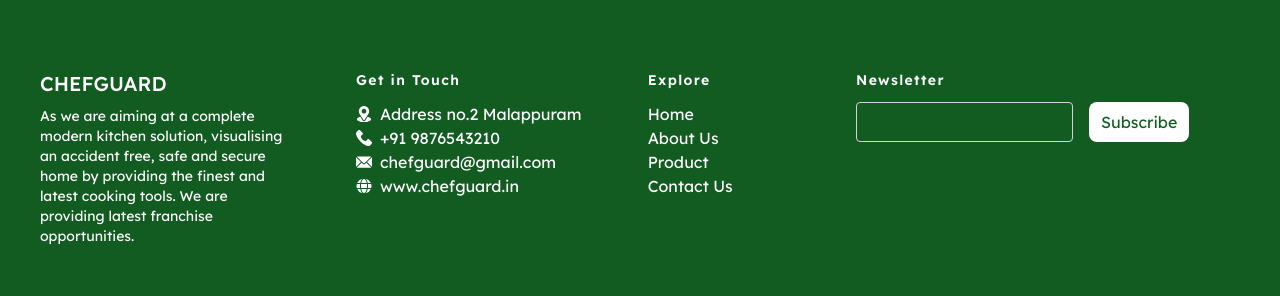
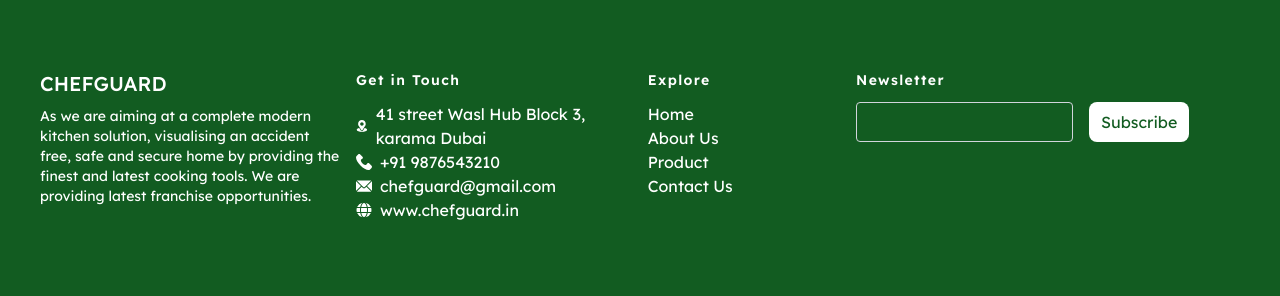
Before and after one commit to source-verse/chefguard, a React (Vite) app: page /product in a window 1280 px wide. Shown: the part 414-710 px from the top of the page. Built offline with nearby package versions, Linux system fonts and the light colour scheme; no server answers; the database is empty.

Commit message:
fixed address and wraping text in footer

```diff
--- a/src/component/Footer.jsx
+++ b/src/component/Footer.jsx
@@ -20,30 +20,32 @@
 
   return (
     <footer className="text-white body-font bg-primary ">
-      <div className="container lg:px-10 py-12 lg:py-24 mx-auto flex md:items-center gap-6 lg:gap-0 lg:items-start md:flex-row md:flex-nowrap flex-wrap flex-col">
-        <div className="lg:w-3/12 flex-shrink-0 md:mx-0 mx-auto text-center md:text-left md:mt-0 mt-10">
-          <a className="flex title-font font-medium items-center md:justify-start justify-center text-white">
+      <div className="container lg:px-10 py-12 lg:py-24 mx-auto flex md:items-center gap-6 lg:gap-0 lg:items-start lg:flex-row md:flex-nowrap flex-wrap flex-col">
+        <div className="lg:w-3/12 md:w-full flex-shrink-0 md:mx-0 mx-auto text-center lg:text-left md:mt-0 mt-10">
+          <a className="flex title-font font-medium items-center lg:justify-start justify-center text-white">
             {/* <img
               className="w-14 md:w-16 scale-125 mr-3"
               src="https://firebasestorage.googleapis.com/v0/b/chefguard-5ca00.appspot.com/o/images%2Fphoto_2023-11-05_22-00-02-removebg-preview.png?alt=media&token=34926ae0-1bc0-47a5-bd2d-7c4eb314ef53"
             /> */}
             <span className="text-xl">CHEFGUARD</span>
           </a>
-          <p className="mt-2 w-64 text-sm text-white">
-            As we are aiming at a complete modern kitchen solution, visualising
-            an accident free, safe and secure home by providing the finest and
-            latest cooking tools. We are providing latest franchise
-            opportunities.
-          </p>
+          <div className="flex lg:justify-start justify-center">
+            <p className="mt-2 w-80 text-sm text-white">
+              As we are aiming at a complete modern kitchen solution,
+              visualising an accident free, safe and secure home by providing
+              the finest and latest cooking tools. We are providing latest
+              franchise opportunities.
+            </p>
+          </div>
         </div>
-        <div className="lg:w-5/12 flex-grow flex flex-wrap -mb-10 lg:text-left  text-center">
-          <div className="lg:w-7/12 md:w-1/2 w-full px-4">
+        <div className="lg:w-5/12 md:w-full flex-grow flex flex-wrap -mb-10 lg:text-left text-center">
+          <div className="lg:w-7/12 w-full px-4">
             <h2 className="title-font text-white tracking-widest text-sm mb-3 font-semibold">
               Get in Touch
             </h2>
             <nav className="list-none mb-10">
               <li className="flex justify-center lg:justify-start">
-                <a className="text-white hover:underline cursor-pointer flex w-fit gap-2 items-center">
+                <span className="text-white cursor-pointer flex w-fit gap-2 items-center">
                   <svg
                     version="1.1"
                     width="16"
@@ -70,11 +72,11 @@
                       ></path>
                     </g>
                   </svg>
-                  Address no.2 Malappuram
-                </a>
+                  41 street Wasl Hub Block 3, karama Dubai
+                </span>
               </li>
               <li className="flex justify-center lg:justify-start">
-                <a className="text-white hover:underline cursor-pointer flex w-fit gap-2 items-center">
+                <span className="text-white cursor-pointer flex w-fit gap-2 items-center">
                   <svg
                     version="1.1"
                     width="16"
@@ -93,10 +95,10 @@
                     </g>
                   </svg>
                   +91 9876543210
-                </a>
+                </span>
               </li>
               <li className="flex justify-center lg:justify-start">
-                <a className="text-white hover:underline cursor-pointer flex w-fit gap-2 items-center">
+                <span className="text-white  cursor-pointer flex w-fit gap-2 items-center">
                   <svg
                     xmlns="http://www.w3.org/2000/svg"
                     version="1.1"
@@ -122,10 +124,13 @@
                     </g>
                   </svg>
                   chefguard@gmail.com
-                </a>
+                </span>
               </li>
               <li className="flex justify-center lg:justify-start">
-                <a className="text-white hover:underline cursor-pointer flex w-fit gap-2 items-center">
+                <Link
+                  to="/"
+                  className="text-white hover:underline cursor-pointer flex w-fit gap-2 items-center"
+                >
                   <svg
                     xmlns="http://www.w3.org/2000/svg"
                     version="1.1"
@@ -145,11 +150,11 @@
                     </g>
                   </svg>
                   www.chefguard.in
-                </a>
+                </Link>
               </li>
             </nav>
           </div>
-          <div className="lg:w-5/12 md:w-1/2 w-full px-4">
+          <div className="lg:w-5/12 w-full px-4">
             <h2 className="title-font font-semibold text-white tracking-widest text-sm mb-3">
               Explore
             </h2>
@@ -189,7 +194,7 @@
             </nav>
           </div>
         </div>
-        <div className="lg:w-4/12 md:w-1/2 w-full px-4">
+        <div className="lg:w-4/12 md:w-full w-full px-4">
           <h2 className="title-font font-semibold text-white tracking-widest text-sm mb-3">
             Newsletter
           </h2>
```
